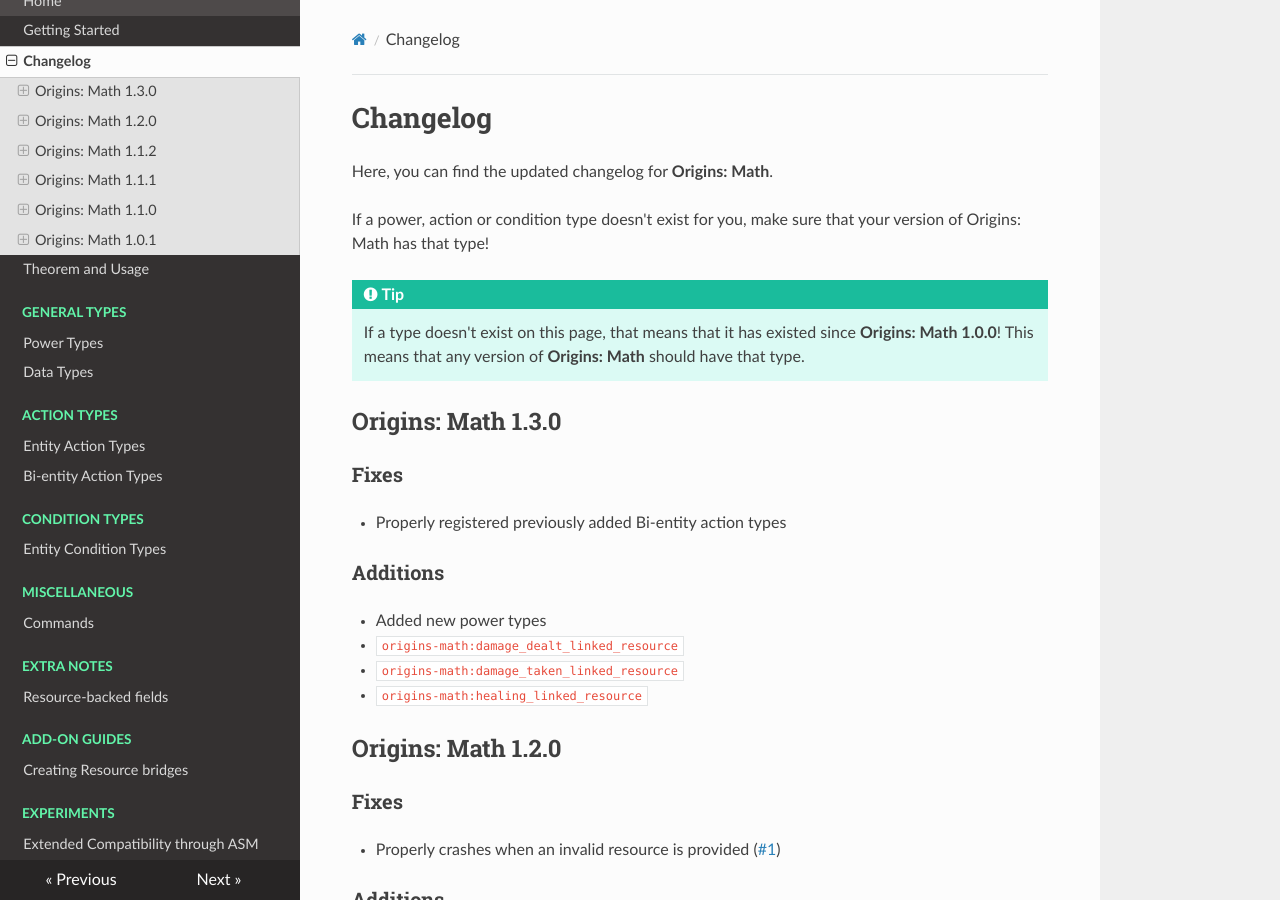
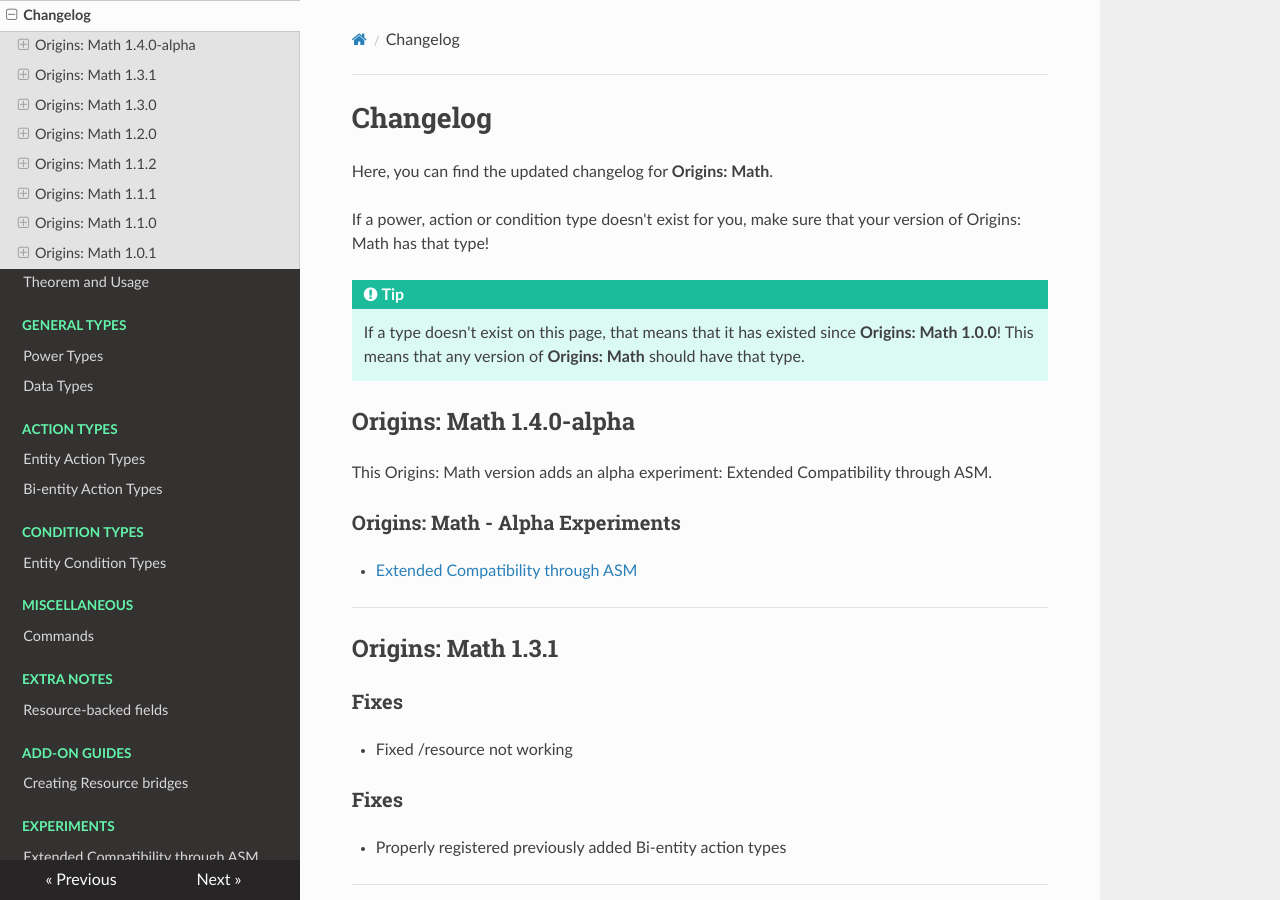
Before and after one commit to xrickastley/origins-math-docs, an MkDocs documentation site: the page built from docs/changelog.md, in a window 1280 px wide and 900 px high. Built offline with MkDocs 1.6.1, drawn with Linux system fonts in a browser that asks for light colours; nearby versions of some CDN libraries.

Commit message:
Updated changelog; changed absolute links to relative links

```diff
--- a/docs/changelog.md
+++ b/docs/changelog.md
@@ -6,6 +6,23 @@ If a power, action or condition type doesn't exist for you, make sure that your
 
 !!! tip
 	If a type doesn't exist on this page, that means that it has existed since **Origins: Math 1.0.0**! This means that any version of **Origins: Math** should have that type.
+
+## Origins: Math 1.4.0-alpha
+This Origins: Math version adds an alpha experiment: Extended Compatibility through ASM.
+
+### Origins: Math - Alpha Experiments
+- [Extended Compatibility through ASM](./experiments/extended_compatibility_through_asm.md)
+
+<hr>
+
+## Origins: Math 1.3.1
+### Fixes
+- Fixed /resource not working
+
+### Fixes
+- Properly registered previously added Bi-entity action types
+
+<hr>
 
 ## Origins: Math 1.3.0
 ### Fixes
@@ -17,6 +34,8 @@ If a power, action or condition type doesn't exist for you, make sure that your
   - `origins-math:damage_taken_linked_resource`
   - `origins-math:healing_linked_resource`
 
+<hr>
+
 ## Origins: Math 1.2.0
 ### Fixes
 - Properly crashes when an invalid resource is provided ([#1](https://github.com/xrickastley/origins-math/issues/1))
@@ -24,7 +43,7 @@ If a power, action or condition type doesn't exist for you, make sure that your
 ### Additions
 - Added a new Bi-entity Action Type
   - `origins-math:variable_execute_command`
-- Added new [Resource Backed Injectors](https://origins-math.readthedocs.io/en/latest/notes/resource_backed_fields/)
+- Added new [Resource Backed Injectors](./notes/resource_backed_fields/)
   - Bi-entity Action
   - Bi-entity Condition
   - Item Action
@@ -63,7 +82,7 @@ If a power, action or condition type doesn't exist for you, make sure that your
 - Added new entity conditions
 	- `origins-math:full_resource`
 	- `origins-math:empty_resource`
-- Added new properties to [Player Property](https://origins-math.readthedocs.io/en/latest/types/data_types/player_property/)
+- Added new properties to [Player Property](./types/data_types/player_property/)
 	- `EXP_LEVEL`
 	- `EXP_POINTS`
 	- `FALL_DISTANCE`
```
